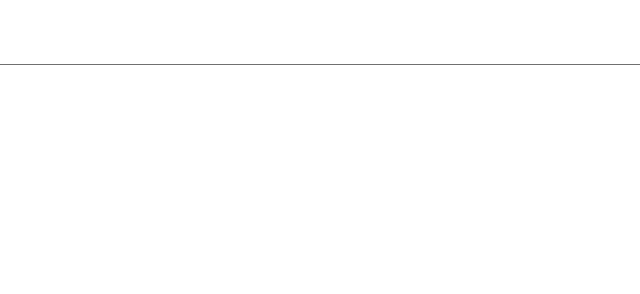
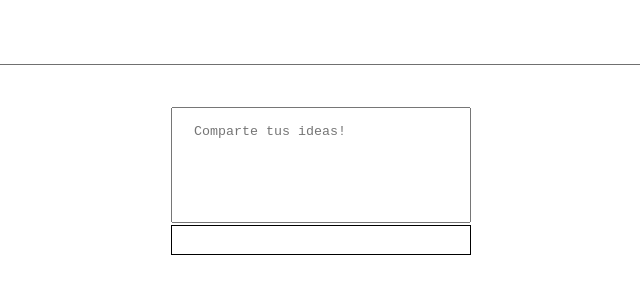
Before and after one commit to C-137DTS/mentor, a plain HTML site: page index.html in a window 1280 px wide. Shown: the whole page, without its empty margins (319-959 px from the left). Drawn offline with Linux system fonts and the light colour scheme.

Commit message:
Creating the text area for the post

```diff
--- a/index.html
+++ b/index.html
@@ -1,5 +1,6 @@
 <!DOCTYPE html>
 <html lang="en">
+
 <head>
     <meta charset="UTF-8">
     <meta http-equiv="X-UA-Compatible" content="IE=edge">
@@ -7,13 +8,21 @@
     <link rel="stylesheet" href="./styles.css">
     <title>Mentor | Home</title>
 </head>
+
 <body>
     <header>
         <span class="home"></span>
         <span class="search"></span>
     </header>
-    <section></section>
+    <section class="create-post">
+        <textarea cols="30" rows="10" placeholder="Comparte tus ideas!"></textarea>
+        <div class="create-post__actions">
+            <div class="create-post__actions--files"></div>
+            <span class="create-post__actions--send"></span>
+        </div>
+    </section>
     <section></section>
     <footer></footer>
 </body>
+
 </html>
--- a/styles.css
+++ b/styles.css
@@ -15,7 +15,7 @@ header {
     justify-content: space-between;
     align-items: center;
     border-bottom: 1px solid #707070;
-    padding: 0 36px;
+    padding: 0 10px;
 }
 header .home,
 header .search {
@@ -31,3 +31,21 @@ header .home {
 header .search {
     background-image: url("./assets/icons/SVG/search1.svg");
 }
+.create-post {
+    width: 300px;
+    height: 150px;
+    margin: 0 auto;
+    margin-top: 42px;
+}
+.create-post textarea {
+    resize: none;
+    width: 100%;
+    height: 116px;
+    padding: 16px 22px;
+}
+.create-post .create-post__actions {
+    display: flex;
+    width: 100%;
+    height: 30px;
+    border: 1px solid black;
+}
```
